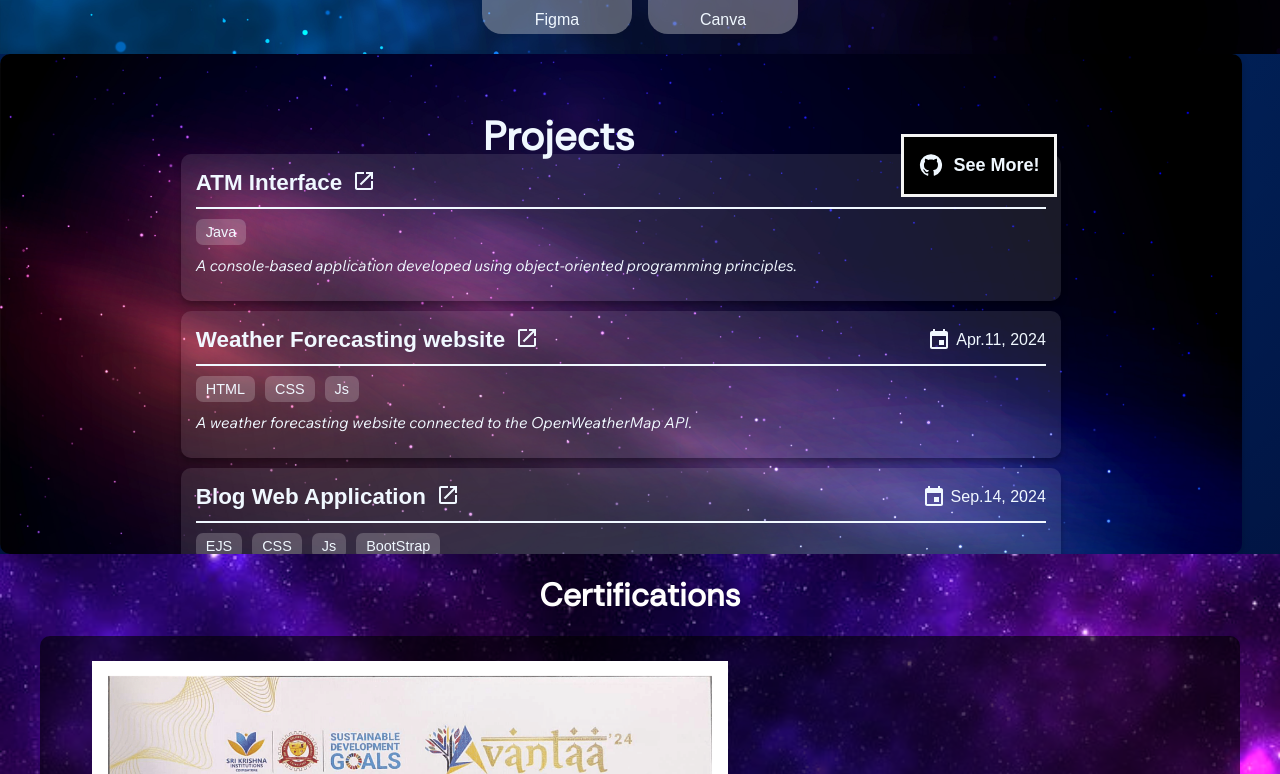
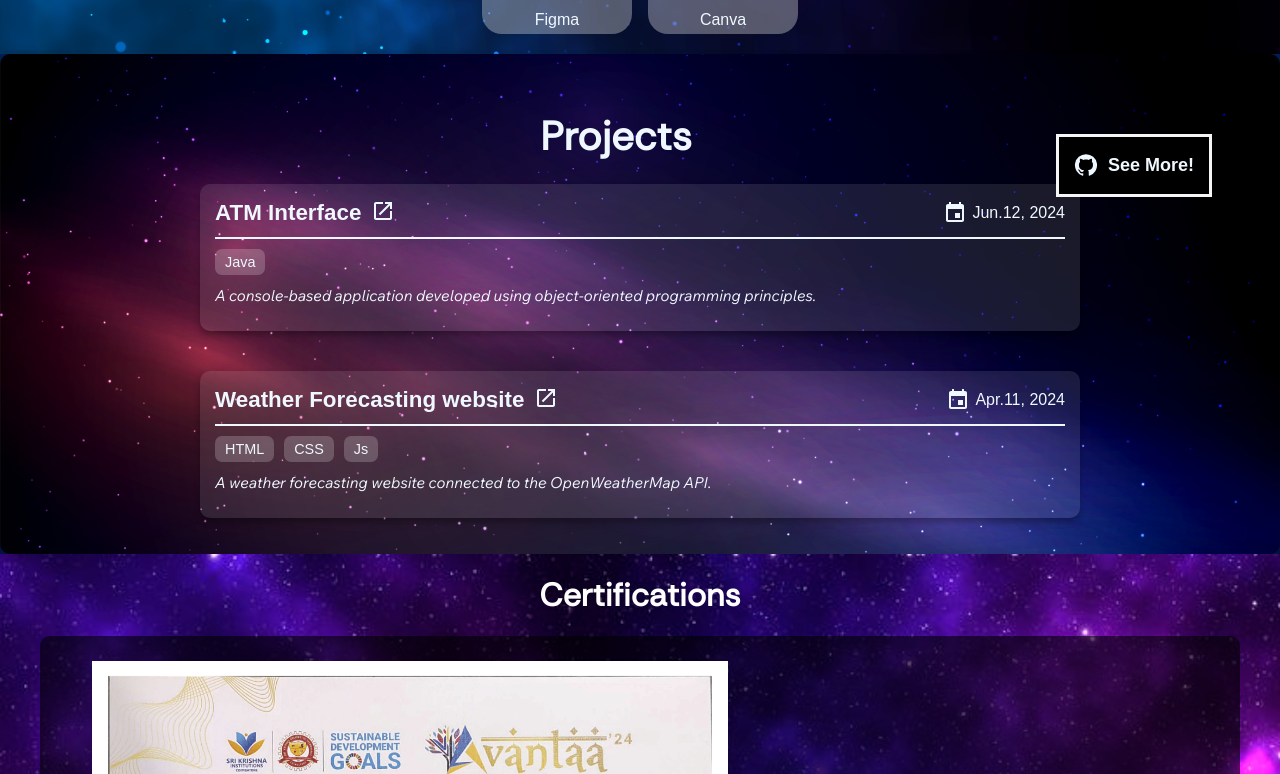
Before and after one commit to ilakkiyan-j/ilakkiyan-portfolio, a React (Vite) app: page / in a window 1280 px wide. Shown: the part 2006-2780 px from the top of the page. Built offline with nearby package versions, Linux system fonts and the light colour scheme.

Commit message:
made a correction

```diff
--- a/src/Project.css
+++ b/src/Project.css
@@ -3,7 +3,7 @@
 .project {
     background-size: cover;
     color: aliceblue;
-    width: 97%;
+    width: 100%;
     height: 500px;
     overflow-x: hidden;
     border-radius: 10px;
@@ -28,6 +28,7 @@
     z-index: 1;
     width:90%;
     margin-top: 30px;
+
 }
 
 
@@ -38,6 +39,8 @@
     font-size: 5vh;
     text-align: center;
     position: sticky;
+    margin-left: 5rem;
+
 }
 
 /* GitHub Link */
@@ -51,7 +54,7 @@
     gap: 5px;
     position: absolute;
     top: 50px;
-    right: 60px;
+    right: -60px;
     background-color: rgb(0, 0, 0);
     border: solid whitesmoke;
 
@@ -69,7 +72,7 @@
 
 
 .Project {
-
+    margin-top: 30px;
     background-color: rgba(255, 255, 255, 0.1);
     color: aliceblue;
     margin-bottom: 10px;
```
